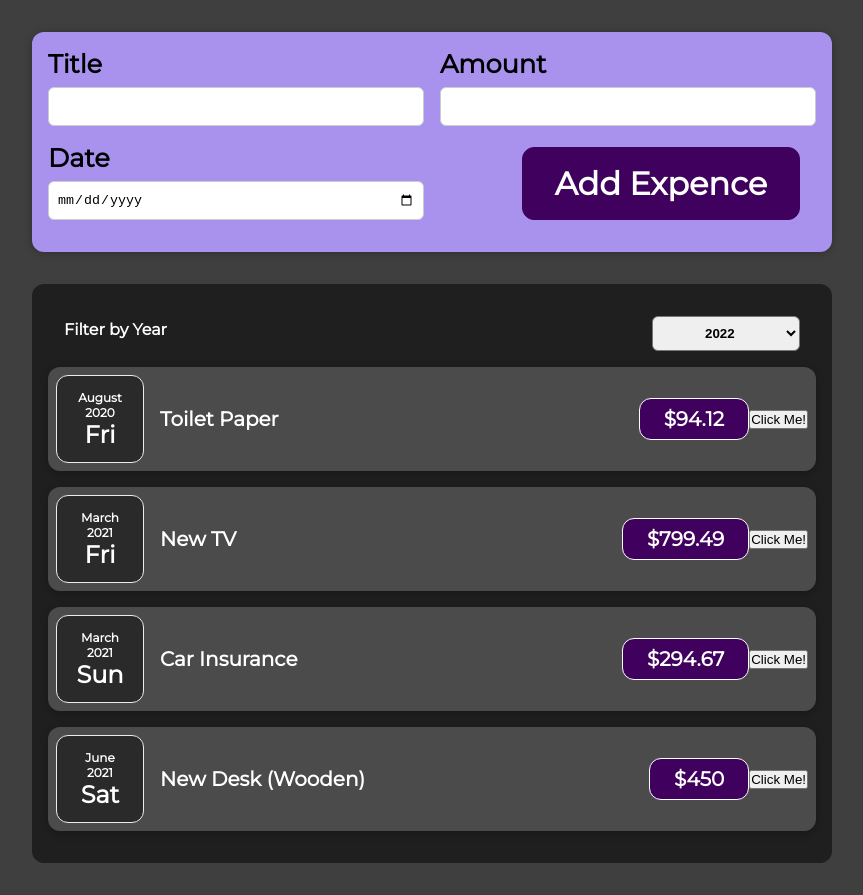
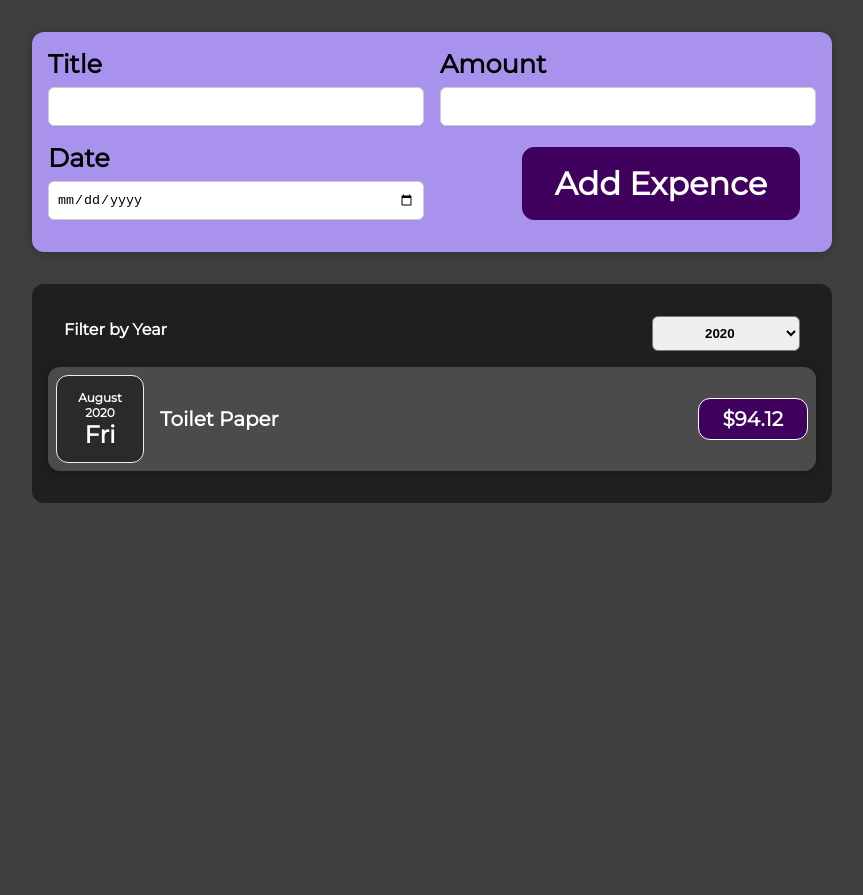
Before and after one commit to Annon007/Expence-Tracker, a React (Create React App) app: page / in a window 1280 px wide. Shown: the whole page, without its empty margins (208-1071 px from the left). After the commit the page ends 800 px from the top, so only its background shows below. Built offline with nearby package versions, Linux system fonts and the light colour scheme.

Commit message:
trying to render n expence text

```diff
--- a/src/components/Expences/ExpenceFilter.js
+++ b/src/components/Expences/ExpenceFilter.js
@@ -9,9 +9,10 @@ const ExpenceFilter = (props) => {
         <div className={styles.expensesFilterControl}>
             <label>Filter by Year</label>
             <select onChange={dropdownChnageHandeler}>
+
+                <option value="2020">2020</option>
                 <option value="2022">2022</option>
                 <option value="2021">2021</option>
-                <option value="2020">2020</option>
                 <option value="2019">2019</option>
             </select>
         </div>
--- a/src/components/Expences/ExpenceItems.js
+++ b/src/components/Expences/ExpenceItems.js
@@ -19,7 +19,7 @@ const ExpenceItems = (expence) => {
             <h2>{expence.props.title}</h2>
             <div className={styles.expenseItemPrice}> ${expence.props.amount}</div>
         </div>
-        <button value={title} name={"hello"} onClick={clickHandeler}>Click Me!</button>
+        {/* <button value={title} name={"hello"} onClick={clickHandeler}>Click Me!</button> */}
     </Card>
 }
 export default ExpenceItems;
--- /dev/null
+++ b/src/components/Expences/ExpenceList.js
@@ -0,0 +1,18 @@
+import React from "react";
+
+import styles from "./ExpenceList.module.css";
+import ExpenceItems from "./ExpenceItems";
+
+const ExpenceList = (props) => {
+    // const year = new Intl.DateTimeFormat("en-us", { year: "numeric" }).format(new Date(ex.date));
+    // if (year != props.filteredYear) {
+    //     return <p>No Expence Found!</p>
+    // }
+    console.log(props.expence[0].date)
+    return <ul>
+        {props.expence.map((ex, i) => {
+            return new Intl.DateTimeFormat("en-us", { year: "numeric" }).format(new Date(ex.date)) === props.filteredYear ? <ExpenceItems props={ex} key={i} /> : ""
+        })}
+    </ul>
+};
+export default ExpenceList;
--- /dev/null
+++ b/src/components/Expences/ExpenceList.module.css
@@ -0,0 +1,3 @@
+.expenceListFallback {
+  font-size: 3rem;
+}
--- a/src/components/Expences/Expences.js
+++ b/src/components/Expences/Expences.js
@@ -1,8 +1,8 @@
 import React, { useState } from "react";
 import styles from "./Expences.module.css";
 
-import ExpenceItems from "./ExpenceItems";
 import ExpenceFilter from "./ExpenceFilter";
+import ExpenceList from "./ExpenceList";
 import Card from "../UI/Card";
 
 const Expences = (props) => {
@@ -11,9 +11,11 @@ const Expences = (props) => {
     const filterChangedHandeler = (selectedYear) => {
         setFilteredYear(selectedYear);
     }
-    return <Card className={styles.expenses}>
-        <ExpenceFilter onChangeFilter={filterChangedHandeler} />
-        {props.expence.map((ex, i) => <ExpenceItems props={ex} key={i} />)}
-    </Card>
+    return <ul>
+        <Card className={styles.expenses}>
+            <ExpenceFilter onChangeFilter={filterChangedHandeler} />
+            <ExpenceList expence={props.expence} filteredYear={filteredYear} />
+        </Card>
+    </ul>
 }
 export default Expences;
```
